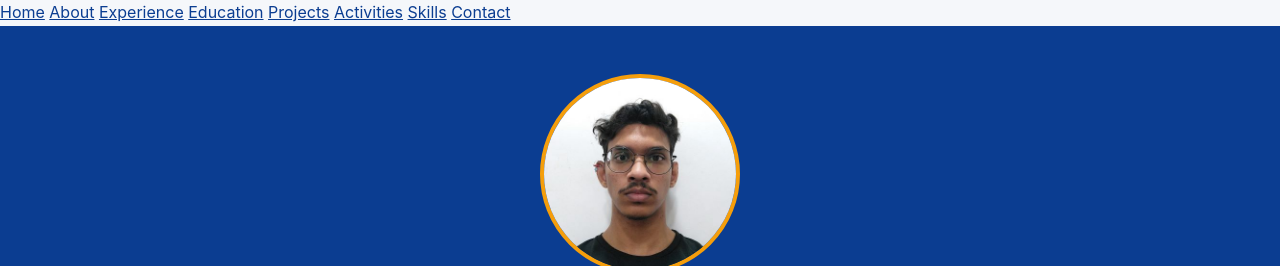
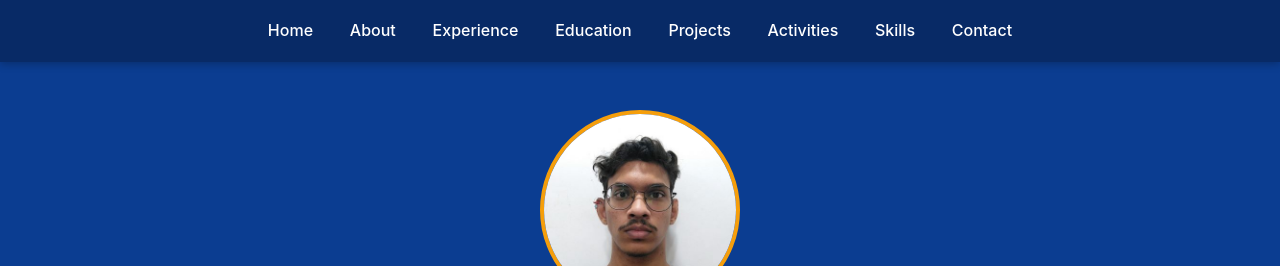
Before and after one commit to Adityab9211/resume-assignment, a plain HTML site: page index.html in a window 1280 px wide. Shown: the top 266 px of the page. Drawn offline with Linux system fonts and the light colour scheme.

Commit message:
Update style.css

```diff
--- a/style.css
+++ b/style.css
@@ -13,6 +13,7 @@
   --muted: #6b7280;
   --primary: #0b3d91;
   --accent: #f59e0b;
+  --dark: #082a66;
 }
 
 body {
@@ -106,3 +107,35 @@ footer {
   border-radius: 50%;
   border: 4px solid var(--accent);
 }
+
+html {
+  scroll-behavior: smooth;
+  scroll-padding-top: 70px;
+}
+
+.navbar {
+  position: sticky;
+  top: 0;
+  z-index: 100;
+  display: flex;
+  justify-content: center;
+  flex-wrap: wrap;
+  gap: 0.5rem;
+  padding: 0.75rem 1rem;
+  background-color: var(--dark);
+  box-shadow: 0 2px 8px rgba(0, 0, 0, 0.25);
+}
+
+.nav-link {
+  color: #ffffff;
+  text-decoration: none;
+  font-weight: 500;
+  padding: 0.4rem 0.9rem;
+  border-radius: 6px;
+  transition: background-color 0.2s, color 0.2s;
+}
+
+.nav-link:hover {
+  background-color: var(--accent);
+  color: var(--text);
+}
```
